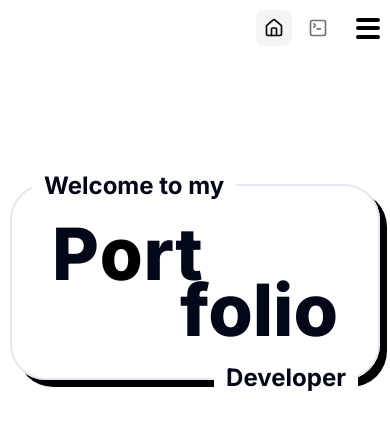
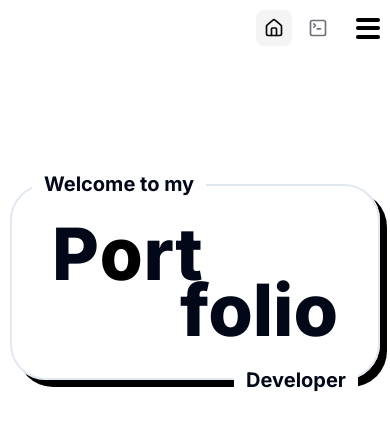
Before and after one commit to Cyishen/cyi-portfolio-2024v2-, a Next.js app: page / in a window 390 px wide. Shown: the top 444 px of the page. Built offline with nearby package versions, Linux system fonts and the light colour scheme.

Commit message:
fix about

```diff
--- a/src/components/hero/Portfolio.tsx
+++ b/src/components/hero/Portfolio.tsx
@@ -10,7 +10,7 @@ const Portfolio = () => {
       <Wrapper className='flex justify-center py-32'>
         <div className='flex flex-col justify-center items-center relative border-2 px-10 md:px-32 py-8 mb-32 rounded-[36px] h-fit w-full shadow-[7px_7px_0px_0px_rgba(0,0,0,1)]'>
           <div className='absolute left-5 -top-4'>
-            <p className='text-2xl font-bold bg-white px-3 md:px-5'>Welcome to my</p>
+            <p className='text-xl md:text-2xl font-bold bg-white px-3 md:px-5'>Welcome to my</p>
           </div>
 
           <div className='flex flex-col justify-center items-center -space-y-4 sm:-space-y-10'>
@@ -28,7 +28,7 @@ const Portfolio = () => {
           </div> */}
 
           <div className='absolute right-5 -bottom-4'>
-            <p className='text-2xl font-bold bg-white px-3 md:px-5'>Developer</p>
+            <p className='text-xl md:text-2xl font-bold bg-white px-3 md:px-5'>Developer</p>
           </div>
         </div>
       </Wrapper>
```
